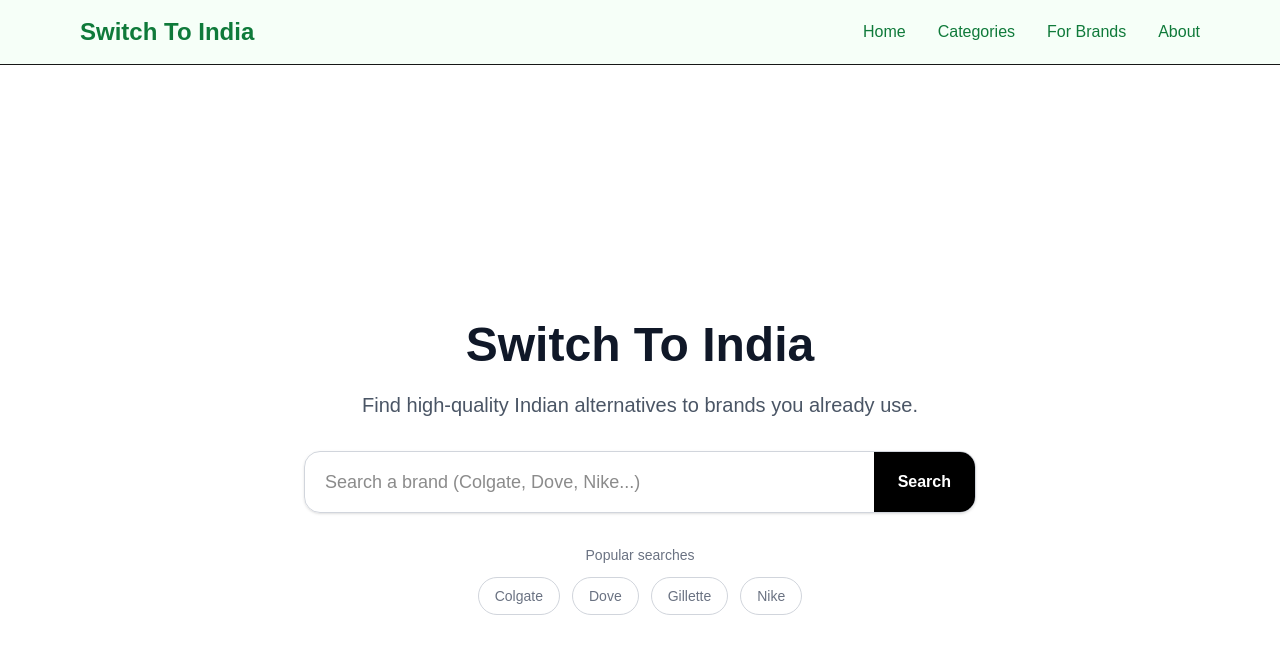
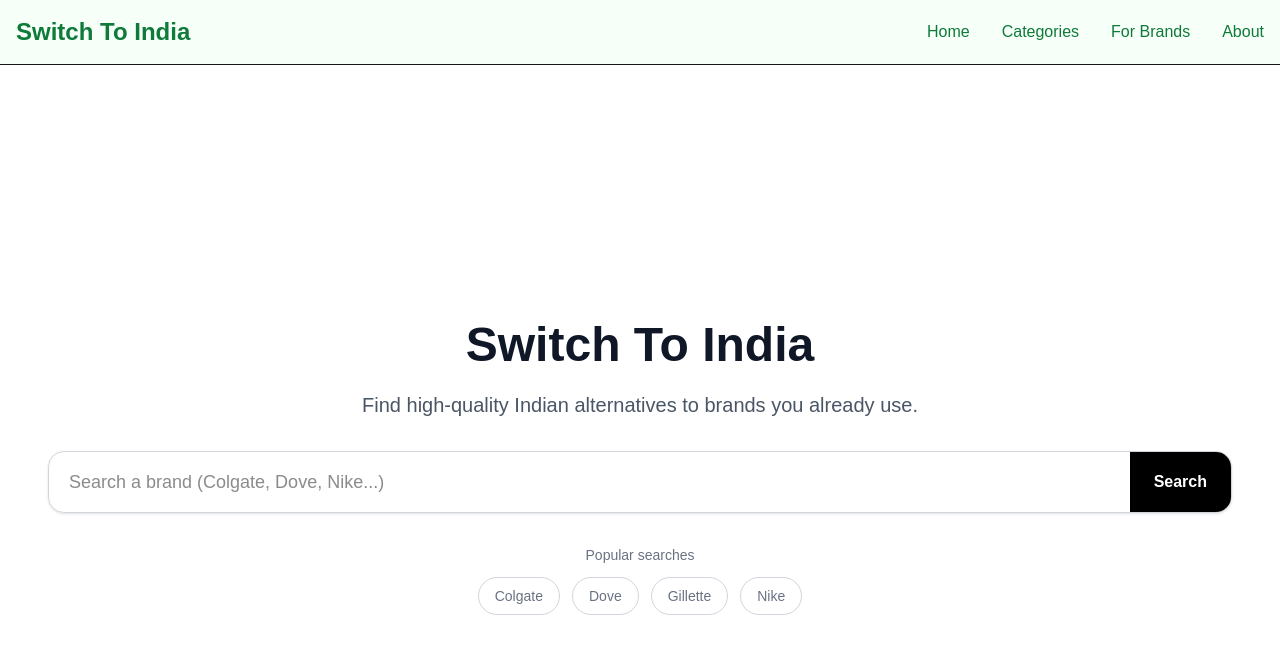
Before and after one commit to vijayanand2811/switchtoindia, a Next.js app: page / in a window 1280 px wide. Shown: the top 654 px of the page. Built offline with nearby package versions, Linux system fonts and the light colour scheme.

Commit message:
Update globals.css

```diff
--- a/app/globals.css
+++ b/app/globals.css
@@ -30,3 +30,39 @@ body {
   color: var(--foreground);
   font-family: Arial, Helvetica, sans-serif;
 }
+/* ---------- MOBILE FIXES ---------- */
+
+main {
+  padding-left: 16px;
+  padding-right: 16px;
+}
+
+@media (min-width: 768px) {
+  main {
+    padding-left: 24px;
+    padding-right: 24px;
+  }
+}
+
+/* prevent overflow */
+img, a, div {
+  max-width: 100%;
+  word-wrap: break-word;
+}
+
+/* buttons responsive */
+a[class*="px-6"] {
+  width: 100%;
+  text-align: center;
+}
+
+@media (min-width: 640px) {
+  a[class*="px-6"] {
+    width: auto;
+  }
+}
+
+/* card spacing */
+.card, .product-card, .alt-card {
+  border-radius: 16px;
+}
```
